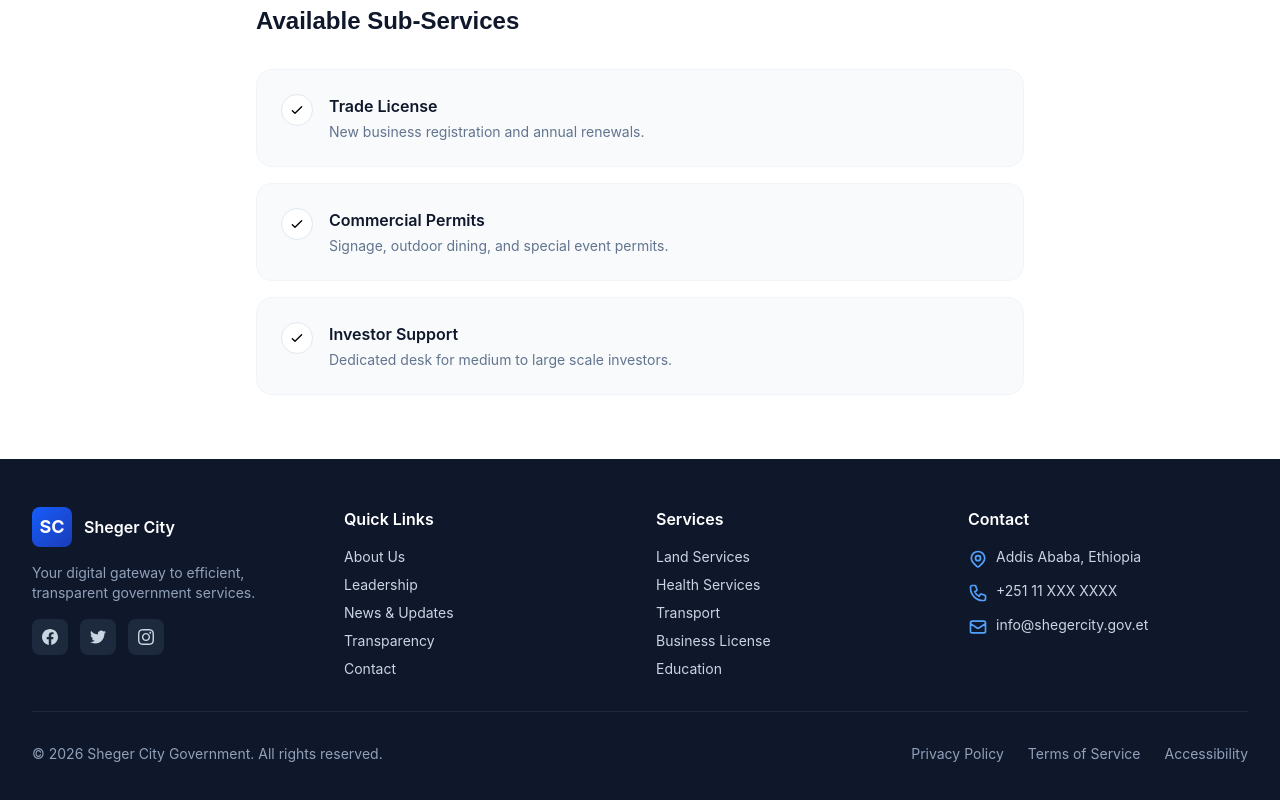
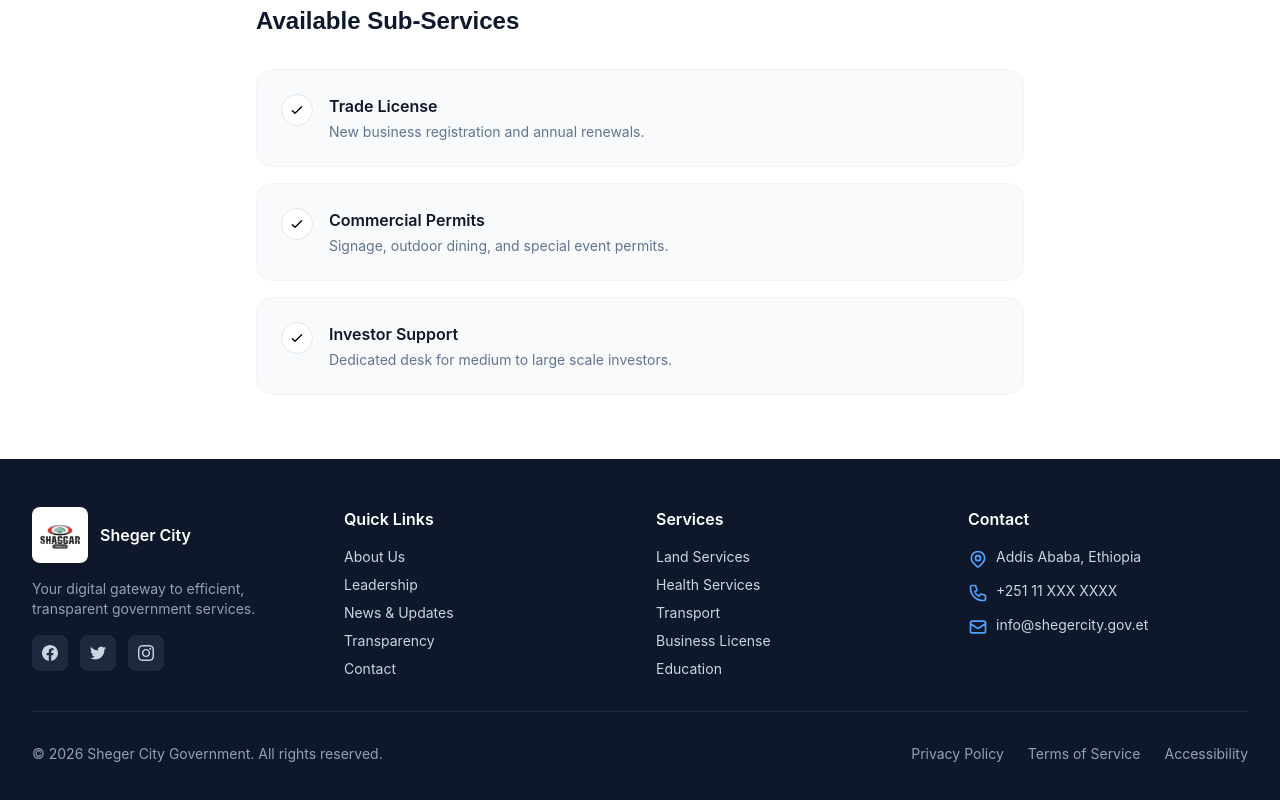
Before and after one commit to Yanol-TEch-Solution/sheger-city, a React (Vite) app in the folder frontend/: page /sector/business in a window 1280 px wide. Shown: the part 968-1768 px from the top of the page. Built offline with nearby package versions, Linux system fonts and the light colour scheme.

Commit message:
feat: create Footer component with navigation links and contact information

```diff
--- a/frontend/src/components/layout/Footer.tsx
+++ b/frontend/src/components/layout/Footer.tsx
@@ -1,5 +1,5 @@
 import { Link } from 'react-router-dom';
-
+import logoUrl from '../../assets/logo.png';
 const Footer = () => {
   return (
     <footer className="bg-slate-900 text-slate-300">
@@ -8,8 +8,8 @@ const Footer = () => {
           {/* About */}
           <div>
             <div className="flex items-center gap-3 mb-4">
-              <div className="w-10 h-10 bg-gradient-to-br from-blue-600 to-blue-800 rounded-lg flex items-center justify-center">
-                <span className="text-white font-bold text-lg">SC</span>
+              <div className="w-12 h-12 sm:w-14 sm:h-14 bg-white rounded-lg flex items-center justify-center shadow-lg shrink-0 overflow-hidden">
+                <img src={logoUrl} alt="Sheger City Logo" className="w-full h-full object-contain p-1.5" />
               </div>
               <div>
                 <h3 className="text-white font-semibold">Sheger City</h3>
```
